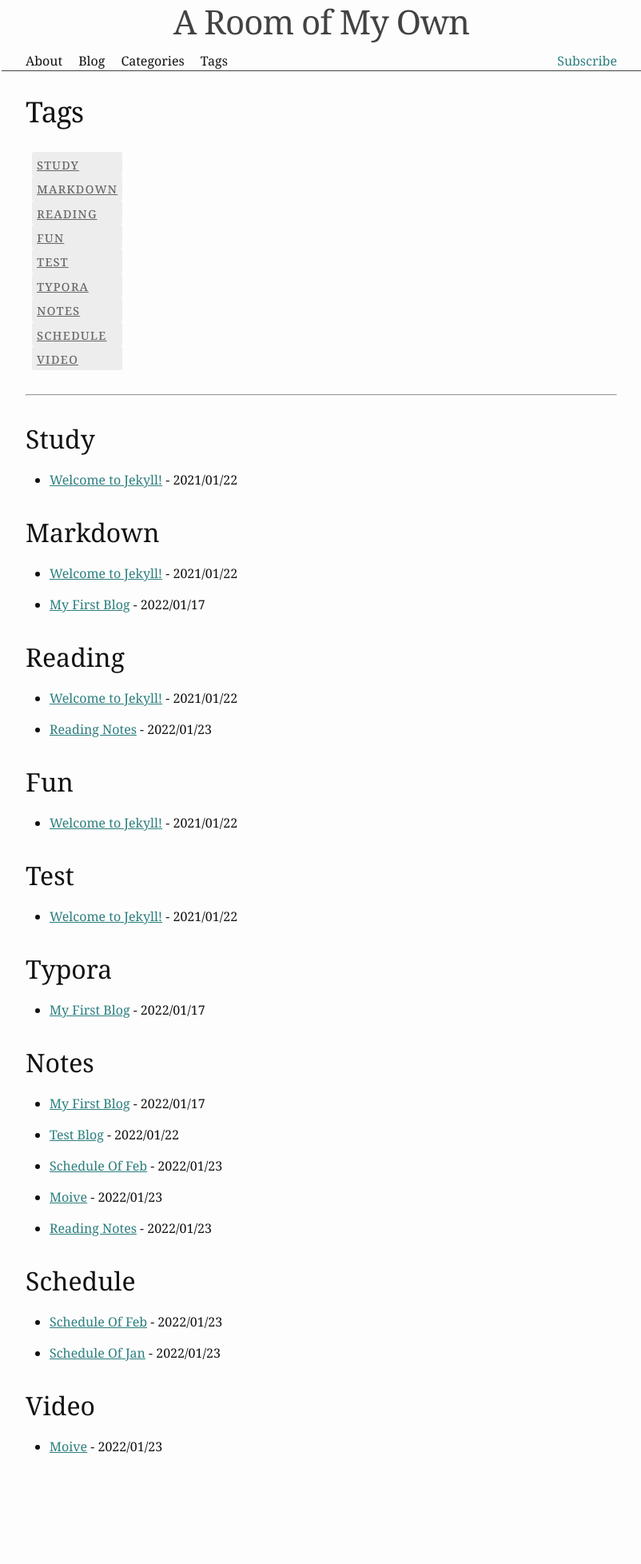
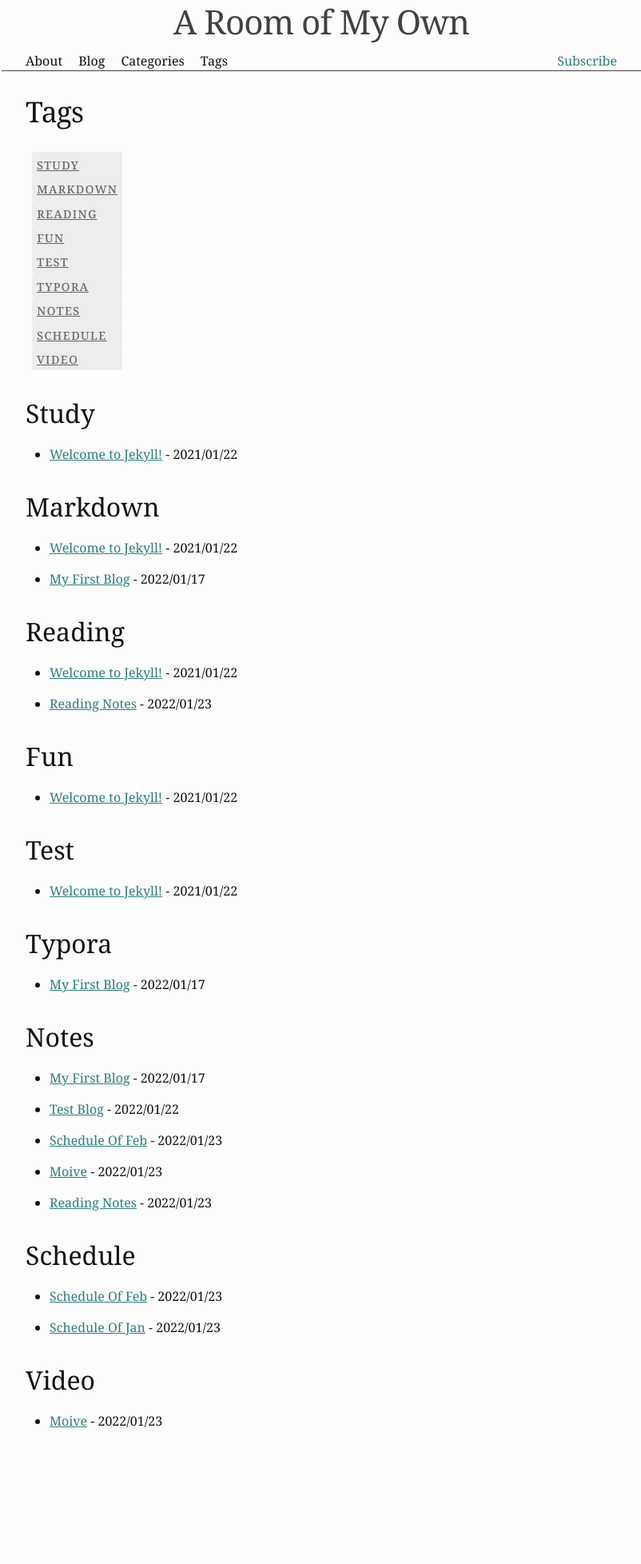
Before and after one commit to 9Echo/9Echo.github.io, a Jekyll site: the page built from tags.html, in a window 1280 px wide. Shown: the whole page at 80% size, without its empty margins (238-1040 px from the left). Built offline with Jekyll 4.4.1, drawn with Linux system fonts in a browser that asks for light colours; after the commit the page ends 1924 px from its top, so only the background shows below that.

Commit message:
Update tags.html

```diff
--- a/tags.html
+++ b/tags.html
@@ -4,6 +4,7 @@ permalink: /tags/
 title: Tags
 ---
 
+<div class="toc-sidebar">
 	<section class="post-tags">
 	    {% assign tags_list = site.tags %}
 
@@ -20,9 +21,9 @@ title: Tags
 	    {% assign tags_list = nil %}
 
 	</section>
+</div>
 
-<hr>
-
+<div class="posts-mainbar">
     {% for tag in site.tags  %}
     <h2 id="{{ tag[0] | slugify }}">{{ tag[0] | capitalize }}</h2>
 
@@ -42,3 +43,4 @@ title: Tags
         {% assign group = nil %}
     </ul>
     {% endfor %}
+</div>
```
Lines whose indentation alone changed are shown as unchanged.
